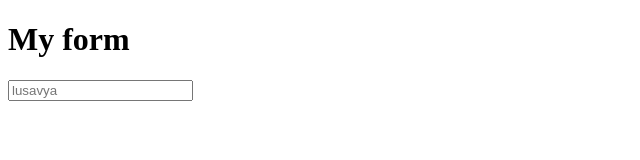
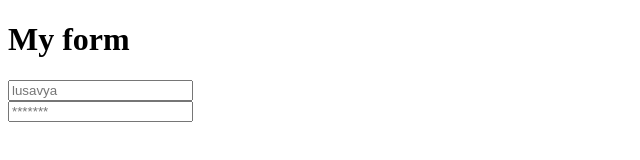
Before and after one commit to Lusavyajr/ecommerce, a plain HTML site: page index.html in a window 1280 px wide. Shown: the whole page, without its empty margins (0-640 px from the left). Drawn offline with Linux system fonts and the light colour scheme.

Commit message:
form added

```diff
--- a/index.html
+++ b/index.html
@@ -11,6 +11,8 @@
     <form action="">
         <label for="username"></label>
         <input type="text" name="username" placeholder="lusavya"><br>
+        <label for="Password"></label>
+        <input type="password" name="password" placeholder="*******"><br>
 
     </form>
 </body>
```
